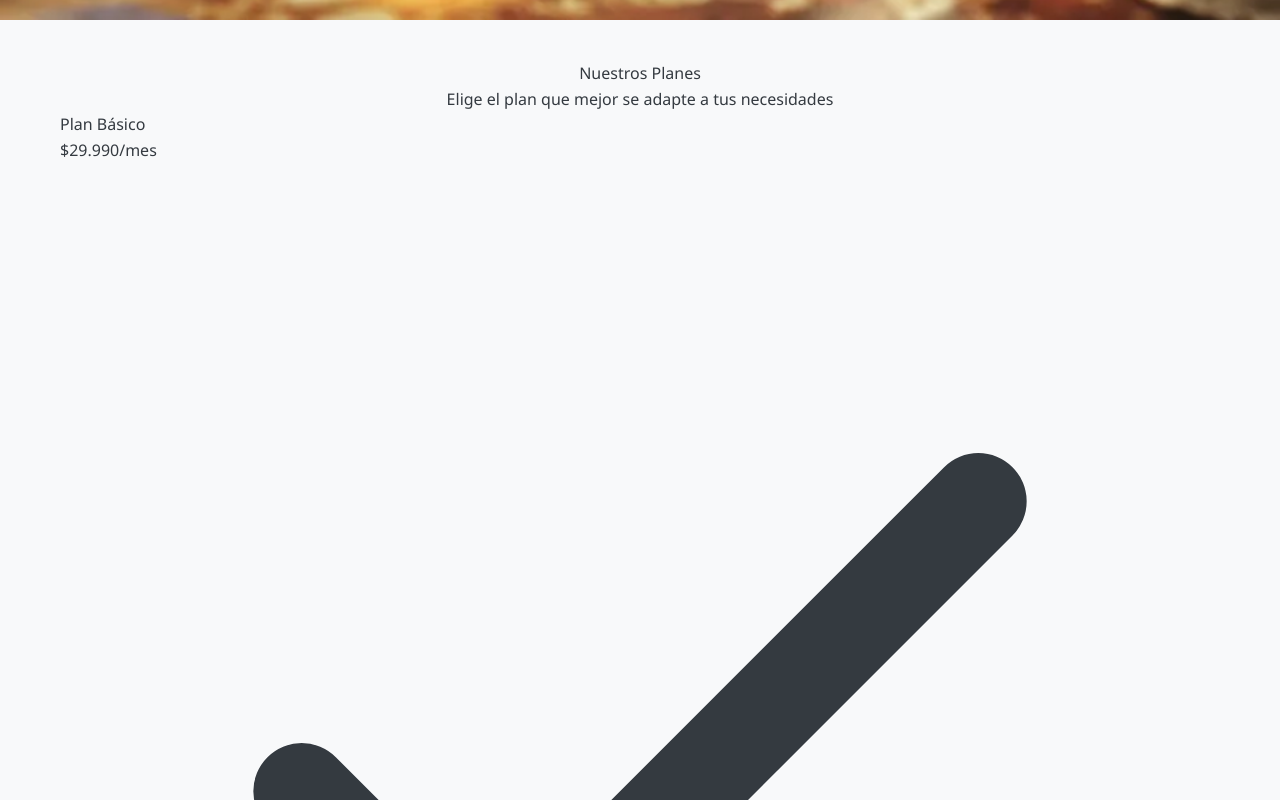
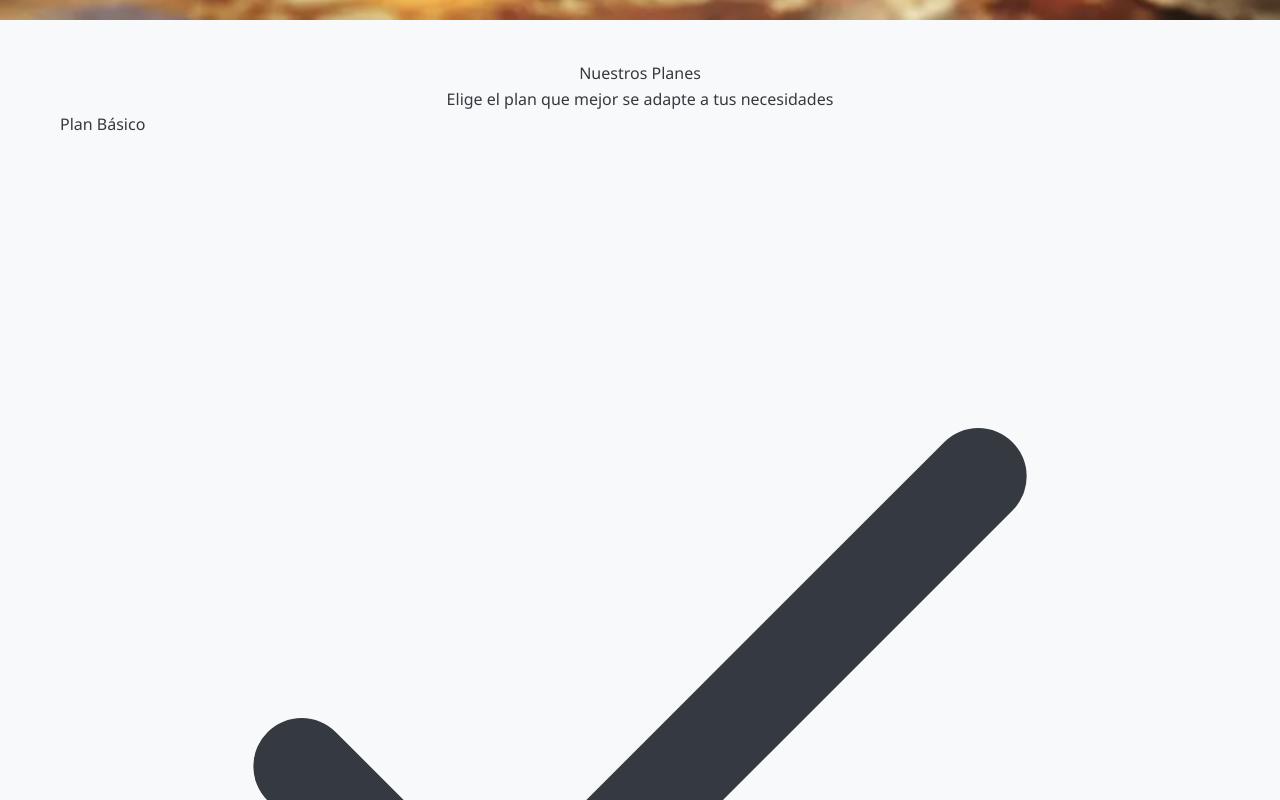
Before and after one commit to linax/link21, a Next.js app: page / in a window 1280 px wide. Shown: the part 780-1580 px from the top of the page. Built offline with nearby package versions, Linux system fonts and the light colour scheme; grey boxes are pictures that could not be loaded.

Commit message:
deleting prices

```diff
--- a/src/components/AdditionalServices.tsx
+++ b/src/components/AdditionalServices.tsx
@@ -54,7 +54,6 @@ const AdditionalServices = () => {
                 <h3 className="text-xl font-bold text-gray-900 mb-2">{service.title}</h3>
                 <p className="text-gray-600 mb-4">{service.description}</p>
                 <div className="mt-auto flex justify-between items-center">
-                  <span className="text-lg font-bold text-blue-600">{service.price}</span>
                   <button className="bg-blue-500 text-white px-4 py-2 rounded-lg hover:bg-blue-600 transition-colors">
                     Contratar
                   </button>
--- a/src/components/PricingPlans.tsx
+++ b/src/components/PricingPlans.tsx
@@ -62,7 +62,6 @@ const PricingPlans = () => {
             >
               <div>
                 <h3 className="text-2xl font-bold text-gray-900 mb-4">{plan.name}</h3>
-                <div className="text-3xl font-bold text-gray-900 mb-6">{plan.price}<span className="text-lg text-gray-500">/mes</span></div>
                 <ul className="space-y-4 mb-8">
                   {plan.features.map((feature) => (
                     <li key={feature} className="flex items-center text-gray-600">
```
